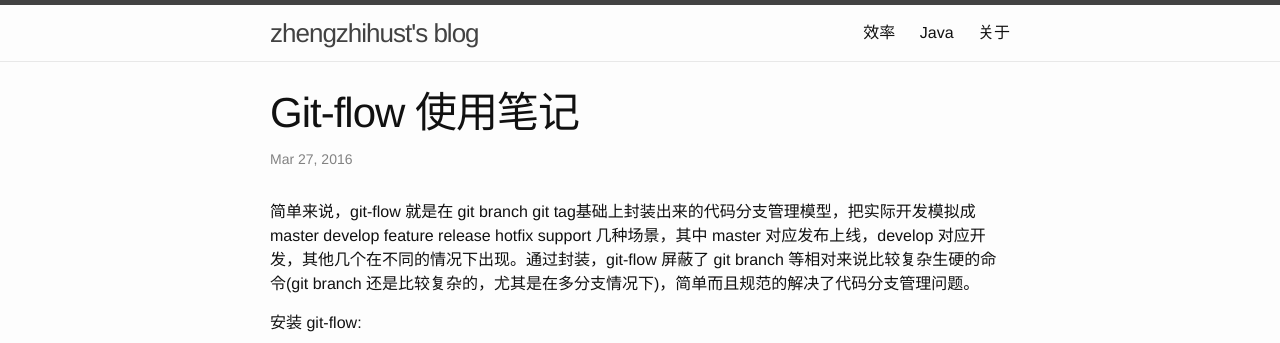
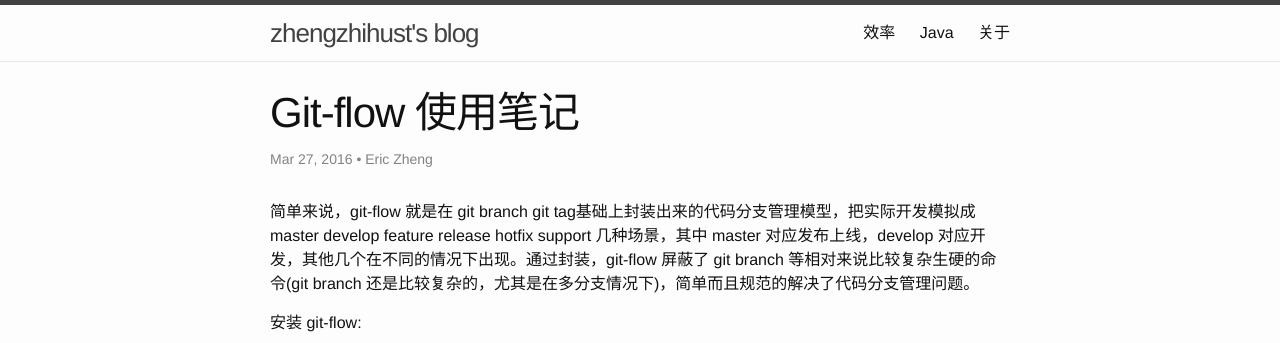
Before and after one commit to zhengzhihust/eric.github.io, a Jekyll site: the page built from _posts/2016-03-27-git-flow-use.markdown, in a window 1280 px wide and 900 px high. Shown: the top 343 px of the window. Built offline with Jekyll 4.4.1, drawn with Linux system fonts in a browser that asks for light colours.

Commit message:
@yuanlang

```diff
--- a/_layouts/page.html
+++ b/_layouts/page.html
@@ -4,7 +4,7 @@
 <article class="post">
 
   <header class="post-header">
-    <h1 class="post-title">{{ page.title }}</h1>
+    <h2 class="post-title">{{ page.title }}</h2>
   </header>
 
   <div class="post-content">
--- a/_layouts/post.html
+++ b/_layouts/post.html
@@ -4,7 +4,7 @@
 <article class="post" itemscope itemtype="http://schema.org/BlogPosting">
 
   <header class="post-header">
-    <h1 class="post-title" itemprop="name headline">{{ page.title }}</h1>
+    <h2 class="post-title" itemprop="name headline">{{ page.title }}</h2>
     <p class="post-meta"><time datetime="{{ page.date | date_to_xmlschema }}" itemprop="datePublished">{{ page.date | date: "%b %-d, %Y" }}</time>{% if page.author %} • <span itemprop="author" itemscope itemtype="http://schema.org/Person"><span itemprop="name">{{ page.author }}</span></span>{% endif %}</p>
   </header>
 
--- a/_posts/2016-03-27-git-flow-use.markdown
+++ b/_posts/2016-03-27-git-flow-use.markdown
@@ -3,6 +3,9 @@
 title:  "Git-flow 使用笔记"
 date:   2016-03-27 19:12:00 +0800
 categories: jekyll update
+author: Eric Zheng
+group: navigation
+tags: Git
 ---
 
 简单来说，git-flow 就是在 git branch git tag基础上封装出来的代码分支管理模型，把实际开发模拟成 master develop feature release hotfix support 几种场景，其中 master 对应发布上线，develop 对应开发，其他几个在不同的情况下出现。通过封装，git-flow 屏蔽了 git branch 等相对来说比较复杂生硬的命令(git branch 还是比较复杂的，尤其是在多分支情况下)，简单而且规范的解决了代码分支管理问题。
```
Also changed, not shown: 1 other file.
